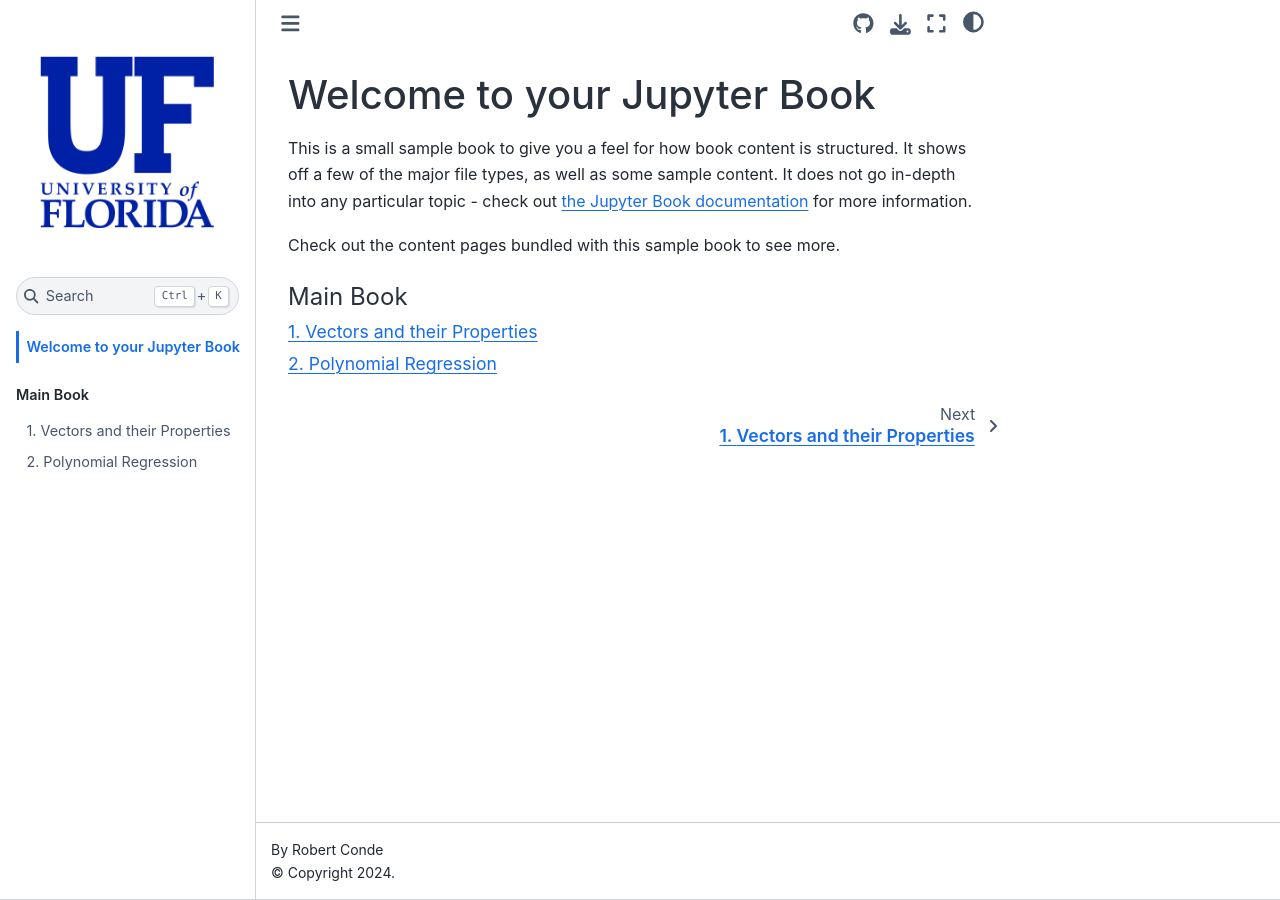
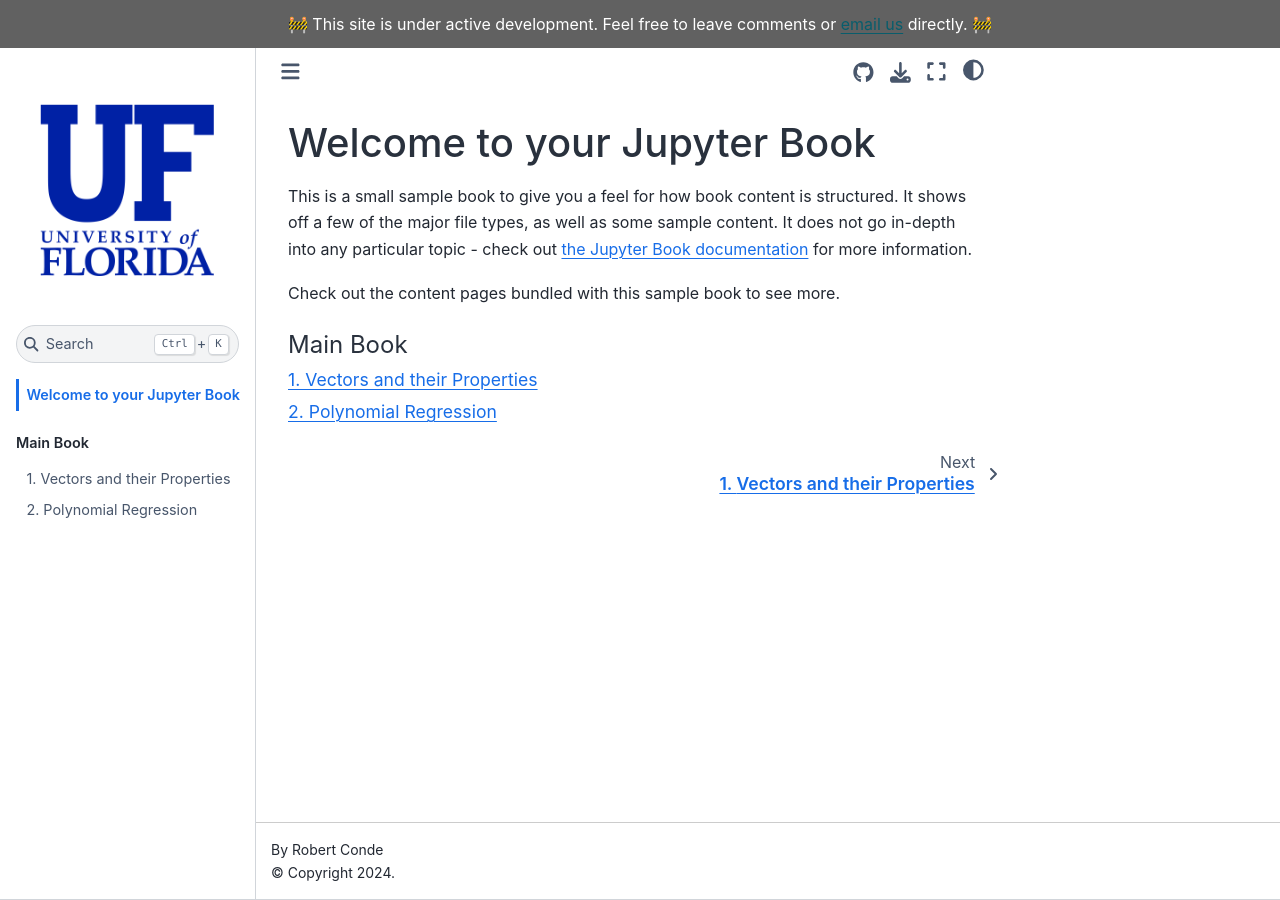
Before and after one commit to RobertConde/LinearBook, a Jupyter Book: the page built from docs/intro.md, in a window 1280 px wide. Built offline with Jupyter Book 1.0.4 settings and Sphinx 7.4.7 and the Sphinx Book theme 1.1.4, drawn with Linux system fonts in a browser that asks for light colours; pages that are not in the unit, such as notebooks, are missing from menus; comment, search, counter and statistics services are not loaded.

Commit message:
Analytics, Comments, Announcement & Favicon

```diff
--- a/docs/_config.yml
+++ b/docs/_config.yml
@@ -4,7 +4,7 @@
 title: Linear Algebra and More
 author: Robert Conde
 copyright: "2024"
-logo: logo.png
+logo: "assets/logo.png"
 
 # Force re-execution of notebooks on each build.
 # See https://jupyterbook.org/content/execute.html
@@ -29,8 +29,18 @@
 # Add GitHub buttons to your book
 # See https://jupyterbook.org/customize/config.html#add-a-link-to-your-repository
 html:
-  use_issues_button: false
+  favicon: assets/logo.png
+  use_issues_button: true
   use_repository_button: true
+  baseurl: "https://book.rconde.xyz"
+  google_analytics_id: "G-XM98P0C069"
+
+  comments:
+    hypothesis: true
+    utterances:
+      repo: "RobertConde/LinearBook"
+
+  announcement: "🚧 This site is under active development. Feel free to leave comments or <a href='mailto:conder@ufl.edu'>email us</a> directly. 🚧"
 
 launch_buttons:
   thebe: true
```
Also changed, not shown: docs/assets/logo.png (renamed from docs/logo.png).
